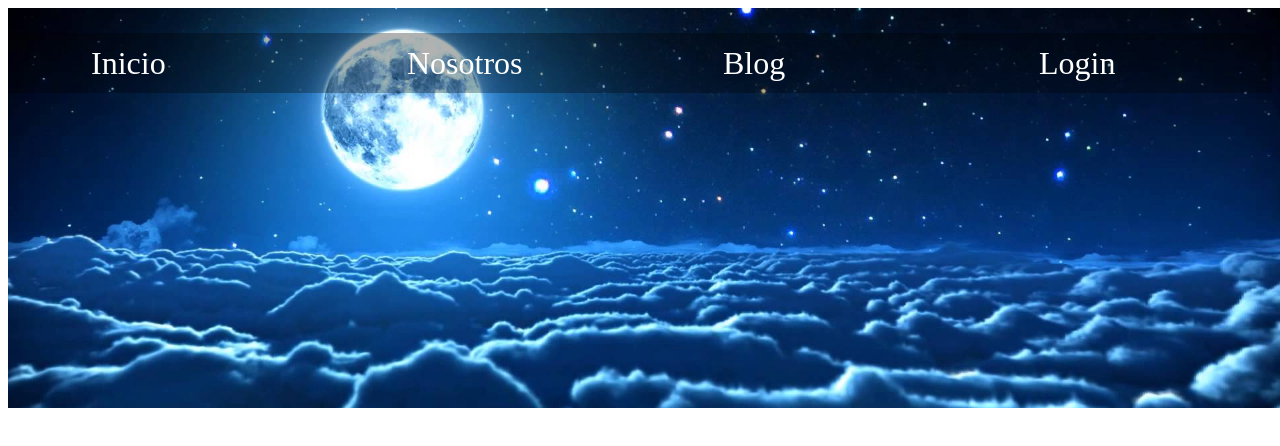
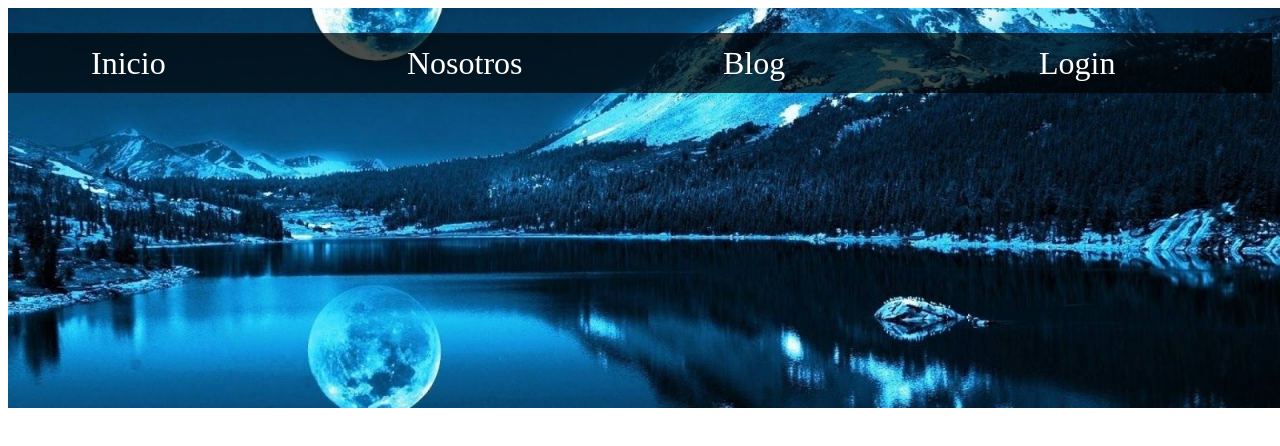
Before and after one commit to ArnyWorld/TallerGit, a plain HTML site: page index.html in a window 1280 px wide. Drawn offline with Linux system fonts and the light colour scheme.

Commit message:
Aplicando cambios en el header

```diff
--- a/css/estilos.css
+++ b/css/estilos.css
@@ -7,7 +7,7 @@ html {
 
 /*Header*/
   header{
-    background-image: url(../img/header.jpg);
+    background-image: url(../img/header2.jpg);
     height: 50vh;
     width: 100%;
     background-size: cover;
@@ -22,7 +22,7 @@ html {
   display: flex;
   justify-content: space-around;
   top: 25px;
-  background: rgba(0,0,0,.3);
+  background: rgba(0,0,0,.7);
   height: 60px;
   align-items: center;
 }
```
